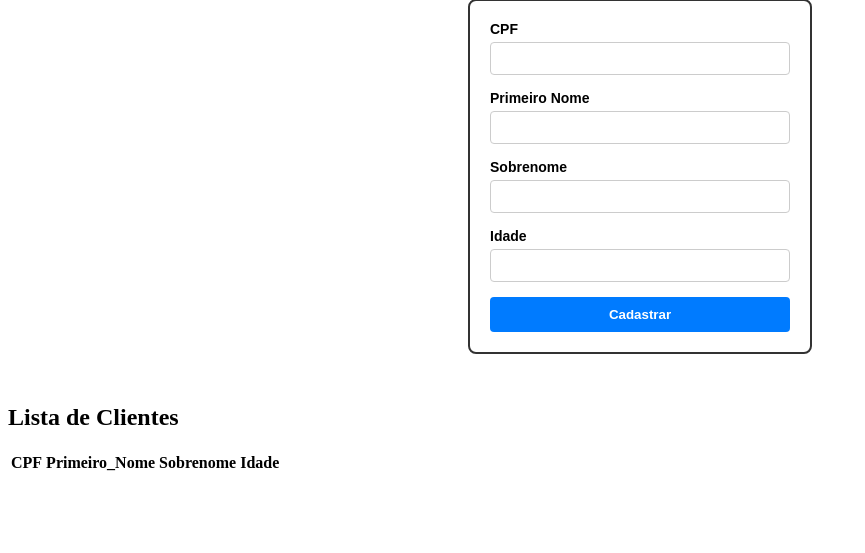
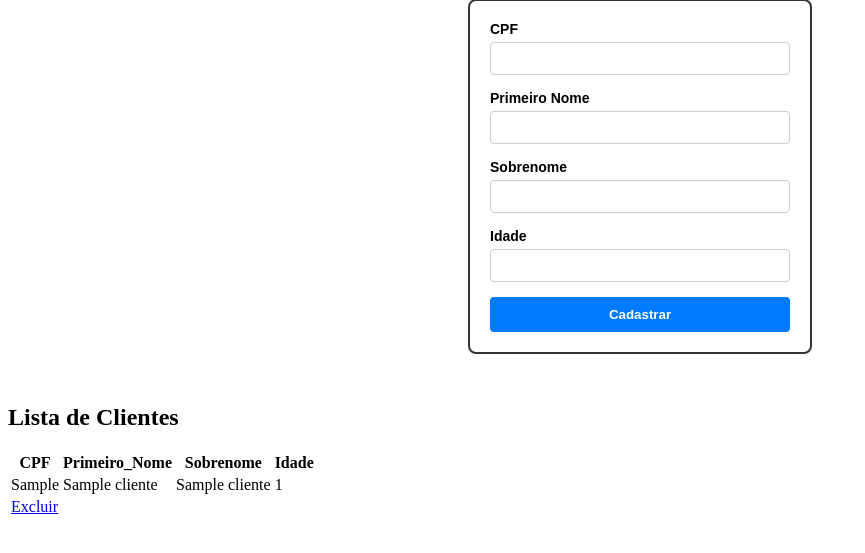
Before and after one commit to hualtermello/integracao_HTML_SQL_Python, a Flask app: page / in a window 1280 px wide. Shown: the part 109-662 px from the top of the page, without its empty margins (0-865 px from the left). Run offline with Flask 3, Linux system fonts and the light colour scheme; tables that the repository leaves empty hold one stand-in row (values such as "Sample post"); lists and menus that the app fills with data are empty.

Commit message:
Change cliente attributes to lowercase in template

```diff
--- a/integracao/templates/index.html
+++ b/integracao/templates/index.html
@@ -36,11 +36,16 @@
         <tbody>
             {%for cliente in clientes%}
                 <tr>
-                    <td>{{cliente.CPF}}</td>
-                    <td>{{cliente.Primeiro_Nome}}</td>
-                    <td>{{cliente.Sobrenome}}</td>
-                    <td>{{cliente.Idade}}</td>
+                    <td>{{cliente.cpf}}</td>
+                    <td>{{cliente.primeiro_nome}}</td>
+                    <td>{{cliente.sobrenome}}</td>
+                    <td>{{cliente.idade}}</td>
                 </tr>
+                    <td>
+                        <a href="{{url_for('excluir', cpf=cliente.cpf)}}"
+                        onclick="return confirm('Deseja remover este cliente?')">
+                        Excluir</a>
+                    </td>
             {%endfor%}
         </tbody>
     </table>
```
